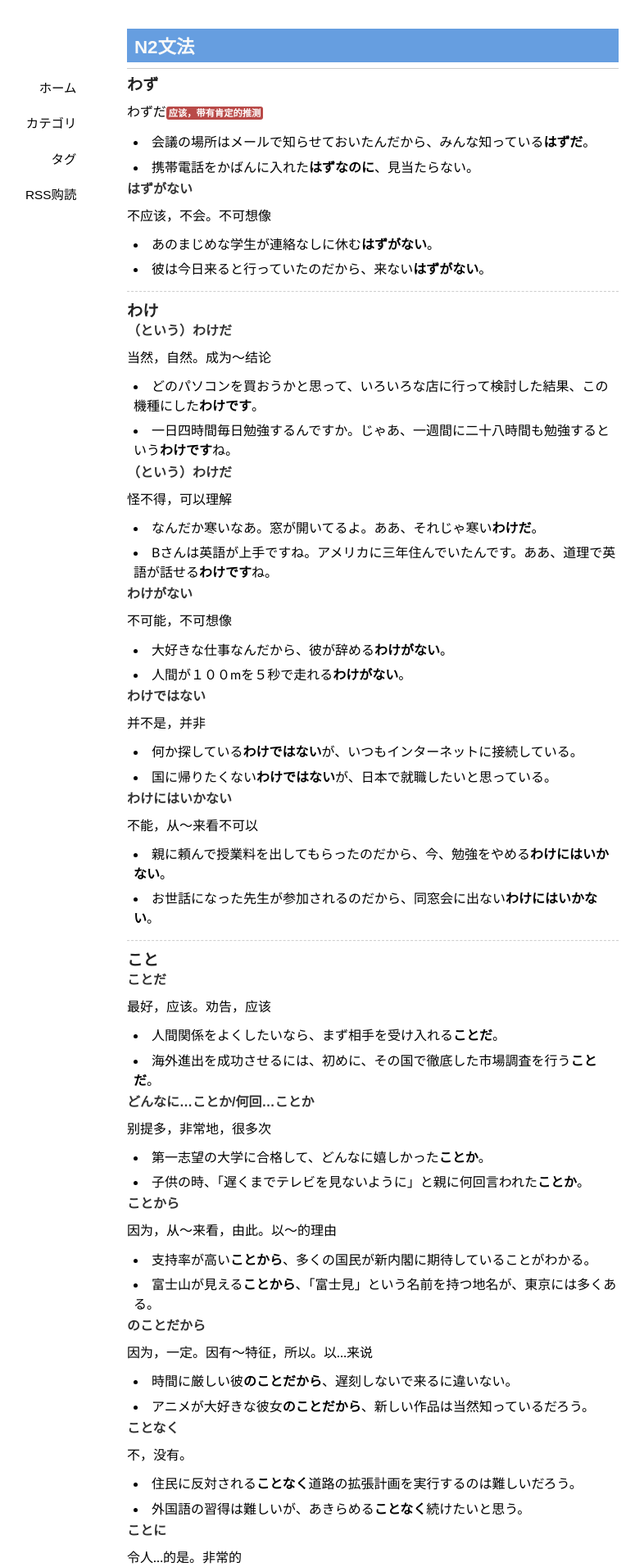
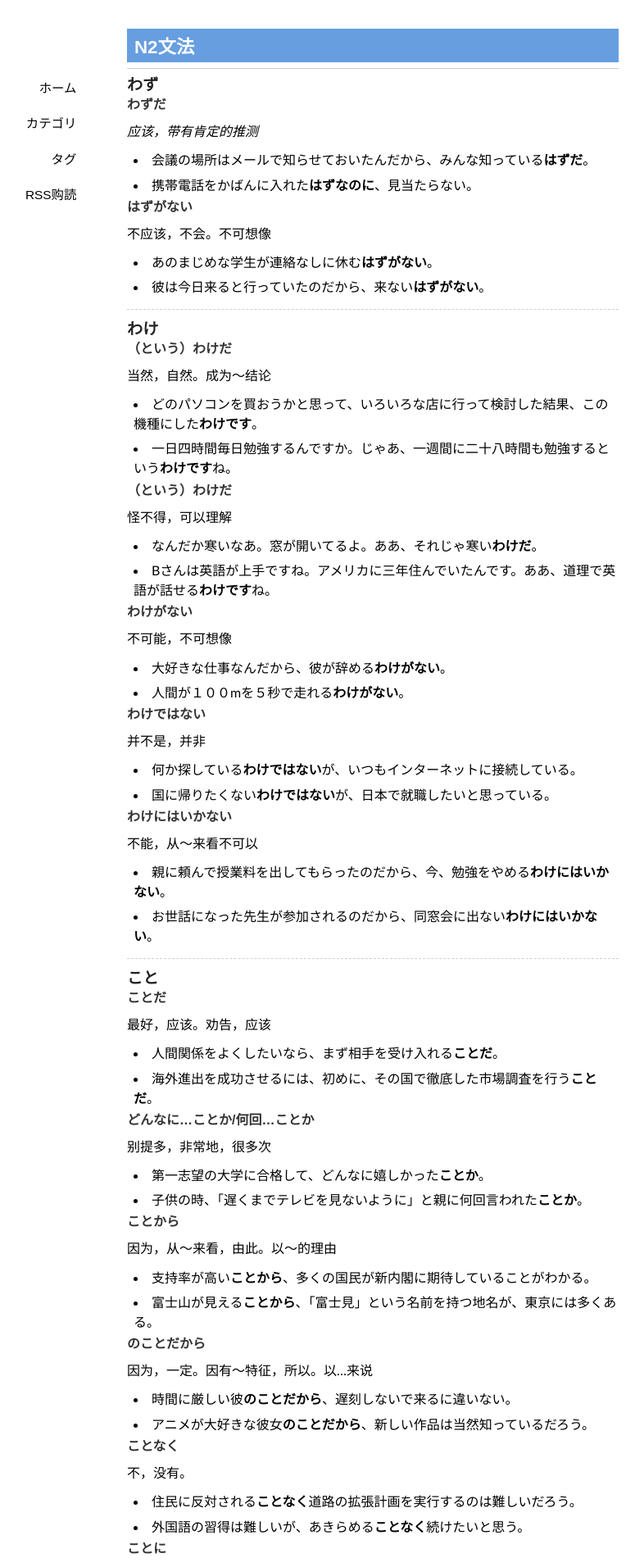
Before and after one commit to onevcat/japanese, a Jekyll site: the page built from _posts/N2/2012-10-15-N2文法.md, in a window 1280 px wide. Shown: the top 1912 px of the page at 82% size, without its empty margins (185-971 px from the left). Built offline with Jekyll 4.4.1, drawn with Linux system fonts in a browser that asks for light colours; some web fonts are replaced; Markdown is read by kramdown in place of the engine named in the settings; comment, search, counter and statistics services are not loaded.

```diff
--- a/_posts/N2/2012-10-15-N2文法.md
+++ b/_posts/N2/2012-10-15-N2文法.md
@@ -8,7 +8,8 @@ tags:
 - 日本語試験
 ---
 ### わず
-わずだ<span class="label label-important">应该，带有肯定的推测</span>
+#### わずだ
+*应该，带有肯定的推测*
 
 * 会議の場所はメールで知らせておいたんだから、みんな知っている**はずだ**。
 * 携帯電話をかばんに入れた**はずなのに**、見当たらない。
```
